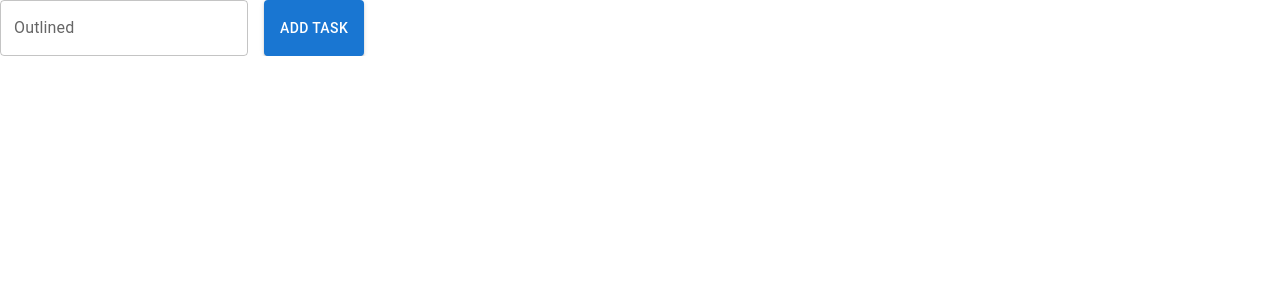
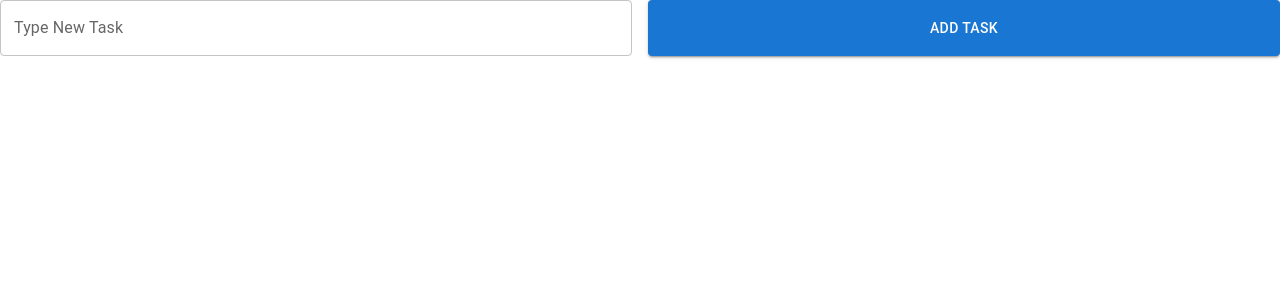
Before and after one commit to mendel1224/ZotAssist, a Next.js app: page /ToDoList in a window 1280 px wide. Shown: the top 300 px of the page. Built offline with nearby package versions, Linux system fonts and the light colour scheme.

Commit message:
Fixed UI elements and errors for ToDoList

```diff
--- a/src/app/ToDoList/page.js
+++ b/src/app/ToDoList/page.js
@@ -14,43 +14,44 @@ export default function ToDoList(){
 
     return (
         <Box>
+            <Grid2 container spacing = {2}>
                     <Grid2
-                container
-                spacing = {2}>
-                <Grid2
-                    item
-                    xs={6}>
+                        size={6}>
                         <TextField
                             id='outlined-basic'
-                        label='Outlined'
+                            label='Type New Task'
                             variant='outlined'
                             value={task}
-                        fullWidth
+                            sx={{width: '100%'}}
                             onChange={(e) => setTask(e.target.value)}
                         />
+
                     </Grid2>
+
                     <Grid2
-                        item xs={6}
-                        fullWidth
+                        size={6}
                         >
+
                         <Button
                             variant ='contained'
-                        fullWidth
                             sx={{
-                            height:'100%',
+                                height:'100%', width: '100%'
                             }}
                             onClick={handleAdd}
                         >
                             Add Task
                         </Button>
+
                     </Grid2>
-                    <Grid2 item xs={12}>
+
+                    <Grid2 size={12}>
                         <ul>
                             {tasks.map((task, index) => (
-                                <li key ={index}>{todo}</li>
+                                <li key ={index}>{task}</li>
                             ))}
                         </ul>
                     </Grid2>
+
                 </Grid2>
         </Box>
     )
```
Lines whose indentation alone changed are shown as unchanged.
